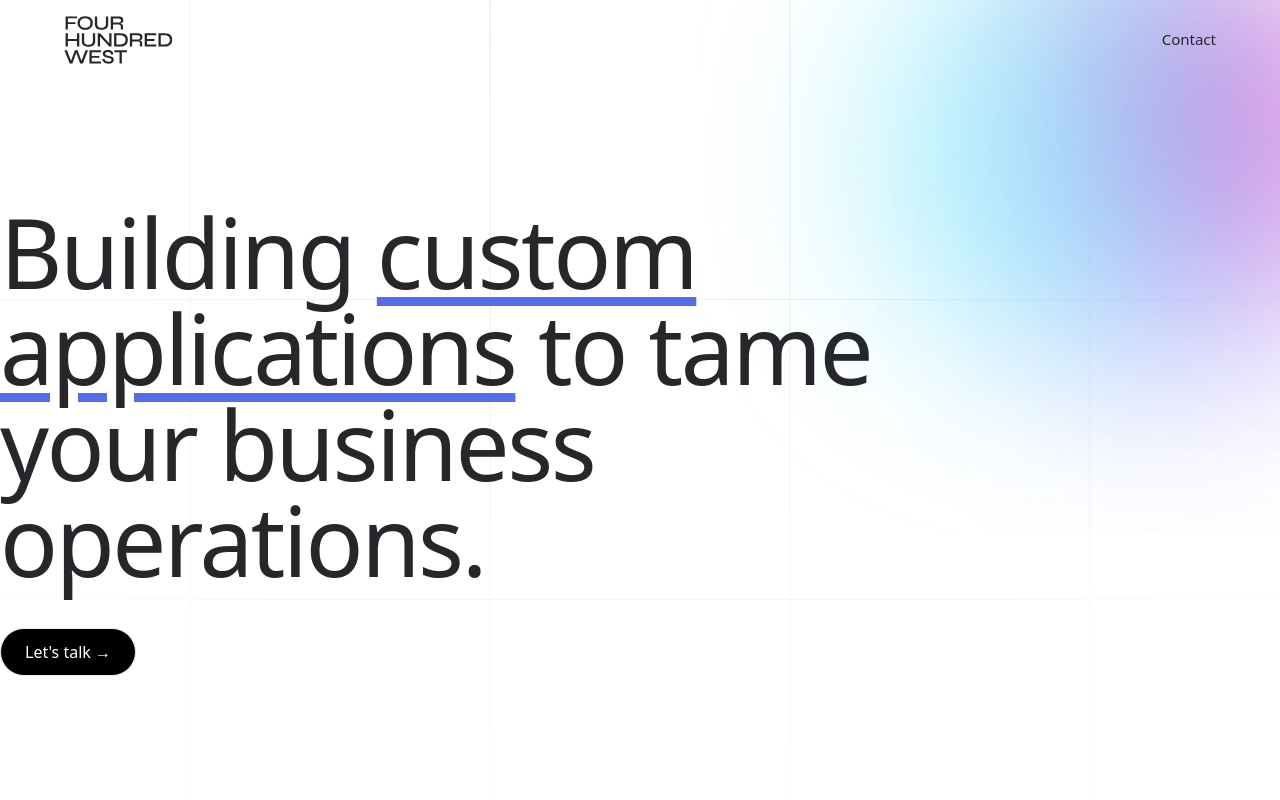
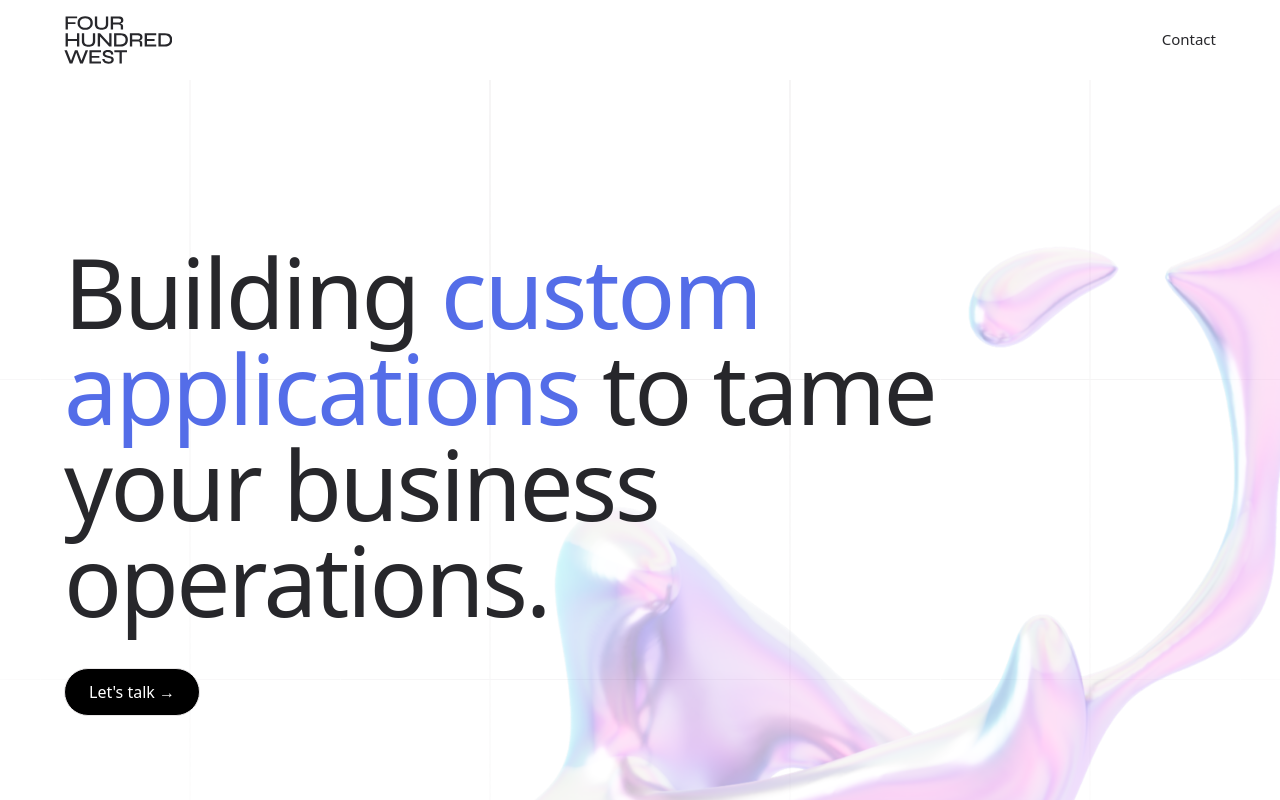
Before and after one commit to fourhundredwest/fhw, a Nuxt app: page / in a window 1280 px wide. Shown: the top 800 px of the page. Built offline with nearby package versions, Linux system fonts and the light colour scheme.

Commit message:
update homepage design

```diff
--- a/pages/index.vue
+++ b/pages/index.vue
@@ -5,16 +5,15 @@ useHead({
 </script>
 
 <template>
-	<section
-		class="flex min-h-content-height flex-col justify-center space-y-gap"
+	<section class="relative p-gap">
+		<div
+			class="mx-auto flex min-h-content-height max-w-content-width flex-col justify-center space-y-gap"
 		>
 			<h1
 				class="animate-enter max-w-xl text-4xl tracking-tight [--stagger:2] sm:max-w-2xl sm:text-7xl lg:max-w-4xl lg:text-8xl"
 			>
 				Building
-			<span class="underline decoration-accent underline-offset-8"
-				>custom applications</span
-			>
+				<span class="text-accent">custom applications</span>
 				to tame your business operations.
 			</h1>
 			<div class="flex items-center gap-3">
@@ -24,22 +23,9 @@ useHead({
 					>Let's talk&nbsp&rarr;</a
 				>
 			</div>
-	</section>
+		</div>
 
-	<div class="h-gap"></div>
-
-	<section id="contact">
-		<h2 class="font-semibold">Contact</h2>
-		<div class="h-3"></div>
-		<div class="grid">
-			<a href="tel:8444447638" class="text-lg">+1 (844) 444-7638</a>
-			<a href="mailto:hello@fourhundredwest.com" class="text-lg"
-				>hello@fourhundredwest.com</a
-			>
-		</div>
-	</section>
-
-	<aside class="absolute inset-0 -z-10 overflow-hidden">
+		<aside class="absolute inset-0 -z-10 min-h-content-height overflow-hidden">
 			<svg
 				class="absolute left-[max(50%,25rem)] top-0 h-[64rem] w-[128rem] -translate-x-1/2 stroke-surface-3 [mask-image:radial-gradient(64rem_64rem_at_top,white,transparent)]"
 				aria-hidden="true"
@@ -63,57 +49,25 @@ useHead({
 					fill="url(#pattern8)"
 				></rect>
 			</svg>
-		<svg
-			viewBox="0 0 880 836"
-			fill="none"
-			xmlns="http://www.w3.org/2000/svg"
+			<img
+				src="/6.png"
 				aria-hidden="true"
-			class="absolute right-0 top-0 h-[836px] w-[880px] -translate-y-1/2 translate-x-1/3 sm:-translate-y-1/3"
+				width="1500"
+				class="absolute bottom-0 right-0 translate-x-1/4 translate-y-1/3 opacity-30"
+			/>
+		</aside>
+	</section>
+
+	<section id="contact" class="bg-primary p-gap text-on-primary">
+		<div class="mx-auto max-w-content-width">
+			<h2 class="font-semibold">Contact</h2>
+			<div class="h-3"></div>
+			<div class="grid">
+				<a href="tel:8444447638" class="text-lg">+1 (844) 444-7638</a>
+				<a href="mailto:hello@fourhundredwest.com" class="text-lg"
+					>hello@fourhundredwest.com</a
 				>
-			<g filter="url(#filter2_f_1_7)">
-				<path
-					d="M409.986 440.643C469.472 378.695 566.98 375.573 623.426 440.643C658.795 481.415 671.832 524.024 658.423 577.59C652.87 599.776 636.594 617.317 616.954 630.929C557.402 672.201 474.252 704.805 409.986 671.342V671.342C333.754 631.648 349.384 503.753 409.986 440.643Z"
-					fill="#5E35FF"
-					fill-opacity="0.2"
-				></path>
-			</g>
-			<g filter="url(#filter2_f_1_7)">
-				<path
-					d="M428.053 247.186C494.627 191.829 587.609 227.805 639.06 299.033C679.79 355.419 695.776 419.011 660.654 479.493C613.006 561.543 490.316 549.664 428.053 479.493C369.441 413.436 360.751 303.15 428.053 247.186Z"
-					fill="#FF35C6"
-					fill-opacity="0.6"
-				></path>
-			</g>
-			<g filter="url(#filter2_f_1_7)">
-				<path
-					d="M229.147 297.434C290.419 201.649 394.477 149.201 492.811 199.367C618.14 263.304 604.575 489.371 492.811 577.167C410.059 642.173 301.956 654.413 229.147 577.167C156.338 499.921 171.325 387.825 229.147 297.434Z"
-					fill="#35DBFF"
-					fill-opacity="0.4"
-				></path>
-			</g>
-			<defs>
-				<filter
-					id="filter2_f_1_7"
-					x="0"
-					y="0"
-					width="761.794"
-					height="810.61"
-					filterUnits="userSpaceOnUse"
-					color-interpolation-filters="sRGB"
-				>
-					<feFlood flood-opacity="0" result="BackgroundImageFix"></feFlood>
-					<feBlend
-						mode="normal"
-						in="SourceGraphic"
-						in2="BackgroundImageFix"
-						result="shape"
-					></feBlend>
-					<feGaussianBlur
-						stdDeviation="90"
-						result="effect1_foregroundBlur_1_7"
-					></feGaussianBlur>
-				</filter>
-			</defs>
-		</svg>
-	</aside>
+			</div>
+		</div>
+	</section>
 </template>
```
Also changed, not shown: public/6.png (added). Lines whose indentation alone changed are shown as unchanged.
